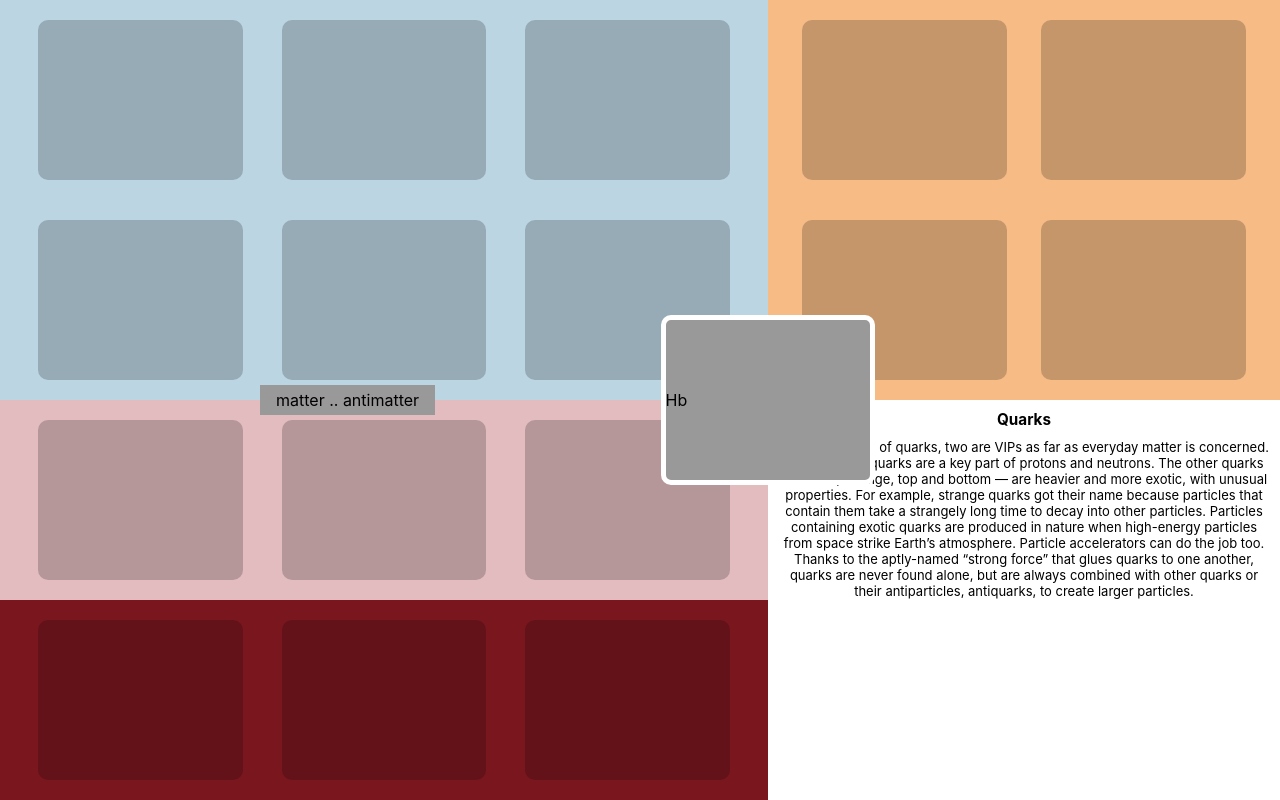
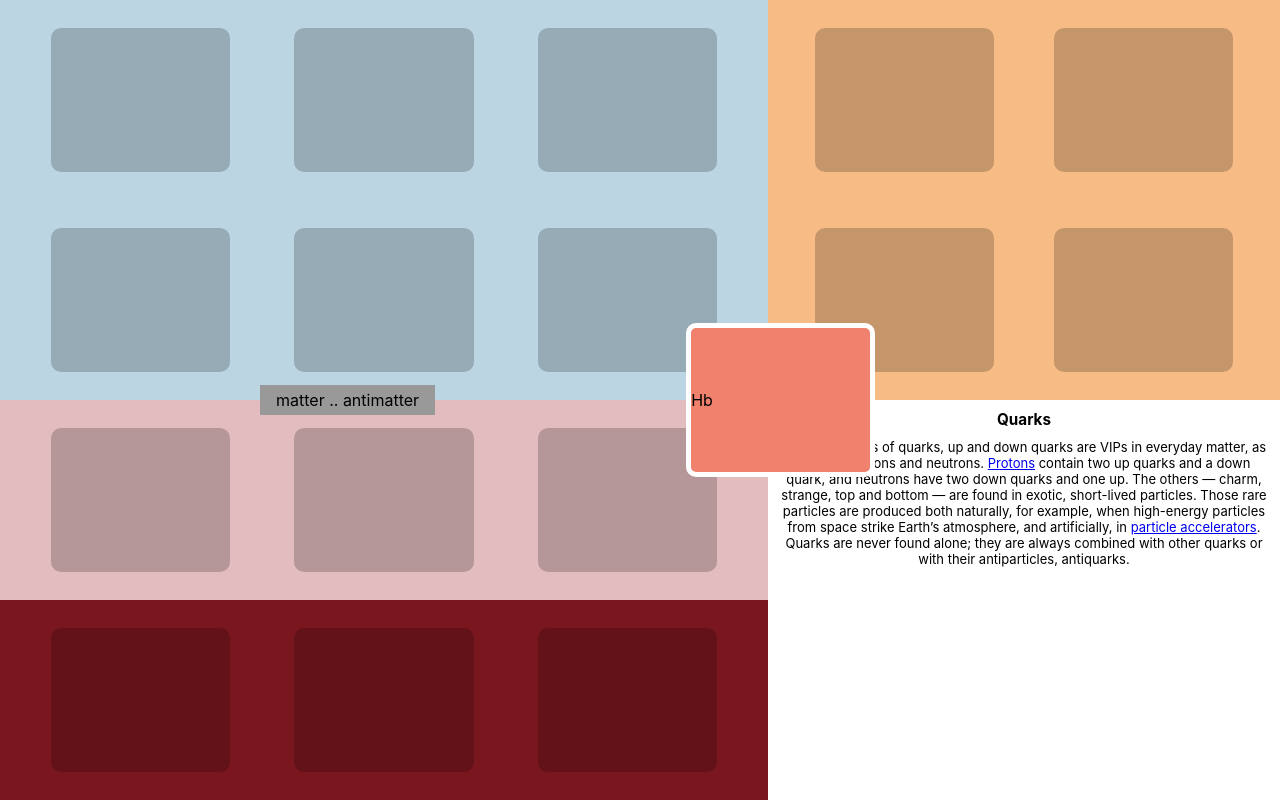
Before and after one commit to tylermachado/sn-particle-model, a React (Create React App) app: page / in a window 1280 px wide. Built offline with nearby package versions, Linux system fonts and the light colour scheme.

Commit message:
new text

```diff
--- a/src/App.js
+++ b/src/App.js
@@ -58,7 +58,7 @@ class App extends Component {
           </section>
           <section className="infobox">
             <h3>{this.state.active.type}</h3>
-            <p>{this.state.active.text}</p>
+            <p dangerouslySetInnerHTML={ { __html: this.state.active.text} }></p>
           </section>
         </div>
       </div>
--- a/src/App.scss
+++ b/src/App.scss
@@ -55,7 +55,7 @@ $lg-screen: 769px;
     position:unset;
   }
 
-  * {
+  h3, p {
     margin:10px;
   }
 }
@@ -80,17 +80,18 @@ $lg-screen: 769px;
 
 .particle {
     background-color: rgba(0,0,0,0.2);
-    width:16vw;
-    height:20vh;
+    width:14vw;
+    height:18vh;
+    margin:0 1vw;
     display:block;
     border-radius:10px;
   }
 
 .area-higgs-boson {
     position: absolute;
-    background-color: #999;
-    top: calc(50vh - 10vh - 5px);
-    left: calc(60vw - 8vw - 5px);
+    background-color: rgb(240, 129, 109);
+    top: calc(50vh - 9vh - 5px);
+    left: calc(60vw - 7vw - 5px);
     display: flex;
     align-items: center;
     border: 5px solid white;
--- a/src/data/text.json
+++ b/src/data/text.json
@@ -1,21 +1,21 @@
 [
     {
         "type": "Quarks",
-        "text": "Of the six types of quarks, two are VIPs as far as everyday matter is concerned. Up and down quarks are a key part of protons and neutrons. The other quarks— charm, strange, top and bottom — are heavier and more exotic, with unusual properties. For example, strange quarks got their name because particles that contain them take a strangely long time to decay into other particles. Particles containing exotic quarks are produced in nature when high-energy particles from space strike Earth’s atmosphere. Particle accelerators can do the job too. Thanks to the aptly-named “strong force” that glues quarks to one another, quarks are never found alone, but are always combined with other quarks or their antiparticles, antiquarks, to create larger particles."
+        "text": "Of the six types of quarks, up and down quarks are VIPs in everyday matter, as parts of protons and neutrons. <a href='https://www.sciencenews.org/article/theres-still-lot-we-dont-know-about-proton'>Protons</a> contain two up quarks and a down quark, and neutrons have two down quarks and one up. The others — charm, strange, top and bottom — are found in exotic, short-lived particles. Those rare particles are produced both naturally, for example, when high-energy particles from space strike Earth’s atmosphere, and artificially, in <a href='https://www.sciencenews.org/article/newfound-particle-relies-its-charms'>particle accelerators</a>. Quarks are never found alone; they are always combined with other quarks or with their antiparticles, antiquarks."
     },{
         "type": "Charged Leptons",
-        "text": "Electrons, those familiar particles that swirl within atoms, are not alone. They have heavier relatives: muons, and the even heftier taus. The trio are known as “charged leptons” for their negative electric charge. Muons and taus aren’t found in normal atoms, but, like exotic quarks, they can be produced in high-energy particle collisions. Muons and taus aren’t long for this world, though: They rapidly decay into other particles."
+        "text": "Electrons, those familiar particles that swirl within atoms, are grouped with their heftier relatives: muons and taus. The trio are known as “charged leptons” for their electric charge. Muons and taus are not found in normal atom, but they can be produced in high-energy particle collisions. Muons and taus don’t hang around for long; <a href='https://www.sciencenews.org/article/barrier-colliding-particles-called-muons-has-been-smashed'>they rapidly decay</a> into other particles."
     },{
         "type": "Neutrinos",
-        "text": "Each of the charged leptons — electrons, muons, and taus — has a lightweight, neutral companion, called a neutrino. These particles are produced in various processes such as radioactive decay, reactions within the sun’s core and in exploding stars. Once formed, neutrinos interact with other matter very rarely — they can pass through the entire Earth and come out the other side unscathed. Neutrinos are the most abundant massive particles in the universe, but their extreme stealth means many people are unaware of their existence. Scientists are still pondering why the particles have such ultra small masses — less than a millionth that of an electron."
+        "text": "Each of the charged leptons — electrons, muons and taus — has a lightweight, neutral companion: a   neutrino. Neutrinos are produced in radioactive decay, reactions within the sun’s core and in exploding stars, for example. Neutrinos are the most abundant massive particles in the universe, yet they rarely interact with other matter — they <a href='https://www.sciencenews.org/article/physicists-measured-earth-mass-using-neutrinos-first-time'>can pass through the Earth</a> and come out the other side unscathed. Scientists are still pondering why the particles have <a href='https://www.sciencenews.org/article/new-experiment-slashes-maximum-possible-mass-tiny-neutrinos'>such small masses</a> — hundreds of thousands of times smaller than an electron’s."
     },{
         "type": "Higgs Boson",
-        "text": "The Higgs boson is the telltale signature of how fundamental particles obtain mass. According to the standard model, an invisible Higgs field permeates all of space, and mass is the result of particles interacting with that field. A Higgs boson is the equivalent of a tiny ripple in that Higgs field. Particle physicists rejoiced when the Higgs — the final missing piece of the standard model — was found at the European particle physics lab CERN in Geneva in 2012."
+        "text": "The Higgs boson is the signature of how most fundamental particles obtain mass. According to the standard model, an invisible Higgs field permeates all of space, and mass is the result of particles interacting with that field. A Higgs boson is the equivalent of a tiny ripple in the Higgs field. Particle physicists rejoiced when the Higgs — the <a href='https://www.sciencenews.org/article/higgs-found'>final missing piece</a> of the standard model — was found at the European particle physics lab CERN in Geneva in 2012."
     },{
         "type": "Force-carrying particles",
-        "text": "The force-carrying particles transmit interactions between particles. Photons, particles of light, transmit the electromagnetic force, which causes the push-and-pull of electrically charged particles. The human eye is a photon detector — spotting photons of particular wavelengths, which are copiously produced in the sun or other stars. Less familiar particles disseminate the other forces. Gluons transmit the strong force, which holds quarks together. And W and Z bosons carry the weak force, which allows for certain radioactive decays and other processes. (Z bosons have no electric charge, while W bosons come in positive and negative versions.) The fourth force of nature, gravity, isn’t yet incorporated into the standard model framework."
+        "text": "The force-carrying particles allow other particles to interact. Photons, particles of light, transmit the electromagnetic force, which causes the push and pull of electrically charged particles. Gluons transmit the strong force, which <a href='https://www.sciencenews.org/article/protons-insides-pressure-strong-force'>glues quarks</a> to each other. <a href='https://www.sciencenews.org/archive/w-particle-physics-missing-link-found'>W and Z bosons</a> carry the weak force, which allows for certain radioactive decays and other processes. (Z bosons have no electric charge; W bosons can be positively or negatively charged.) The fourth force of nature, gravity, is not yet in the standard model."
     },{
         "type": "Antimatter",
-        "text": "Each type of matter particle has an antimatter partner. These antiparticles have the opposite electric charge, but are otherwise identical to their alter-egos. Physicists are still trying to understand why matter is more prevalent than antimatter. For example, negatively charged electrons are much more prevalent in our cosmos than their positively-charged antiparticle, positrons. Because neutrinos have no electric charge, scientists are still puzzling over whether neutrinos and antineutrinos are distinct particles, or the same thing."
+        "text": "Each type of matter particle has an antimatter partner. Antiparticles have the opposite electric charge, but are otherwise identical to their alter-egos. Physicists are still <a href='https://www.sciencenews.org/article/mounting-evidence-suggests-neutrinos-are-key-why-antimatter-is-rare'>trying to understand</a> why matter is more prevalent than antimatter. For example, negatively charged electrons are much more prevalent in our cosmos than their positively-charged antiparticle, positrons. Because neutrinos have no electric charge, scientists are puzzling over whether neutrinos and antineutrinos are <a href='https://www.sciencenews.org/article/quest-identify-nature-neutrinos-alter-ego-heating'>distinct particles</a>, or the same thing. "
     }
 ]
```
